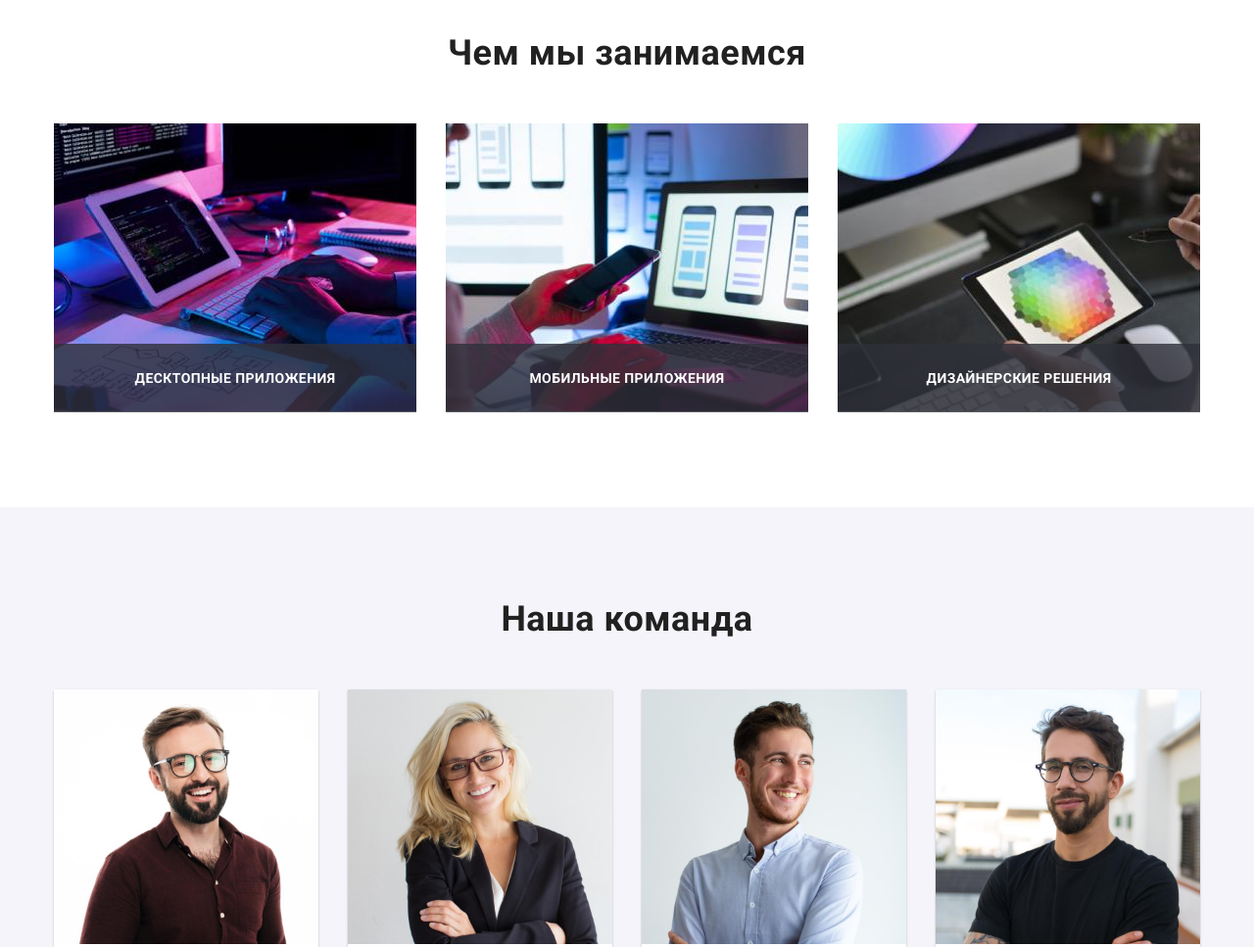
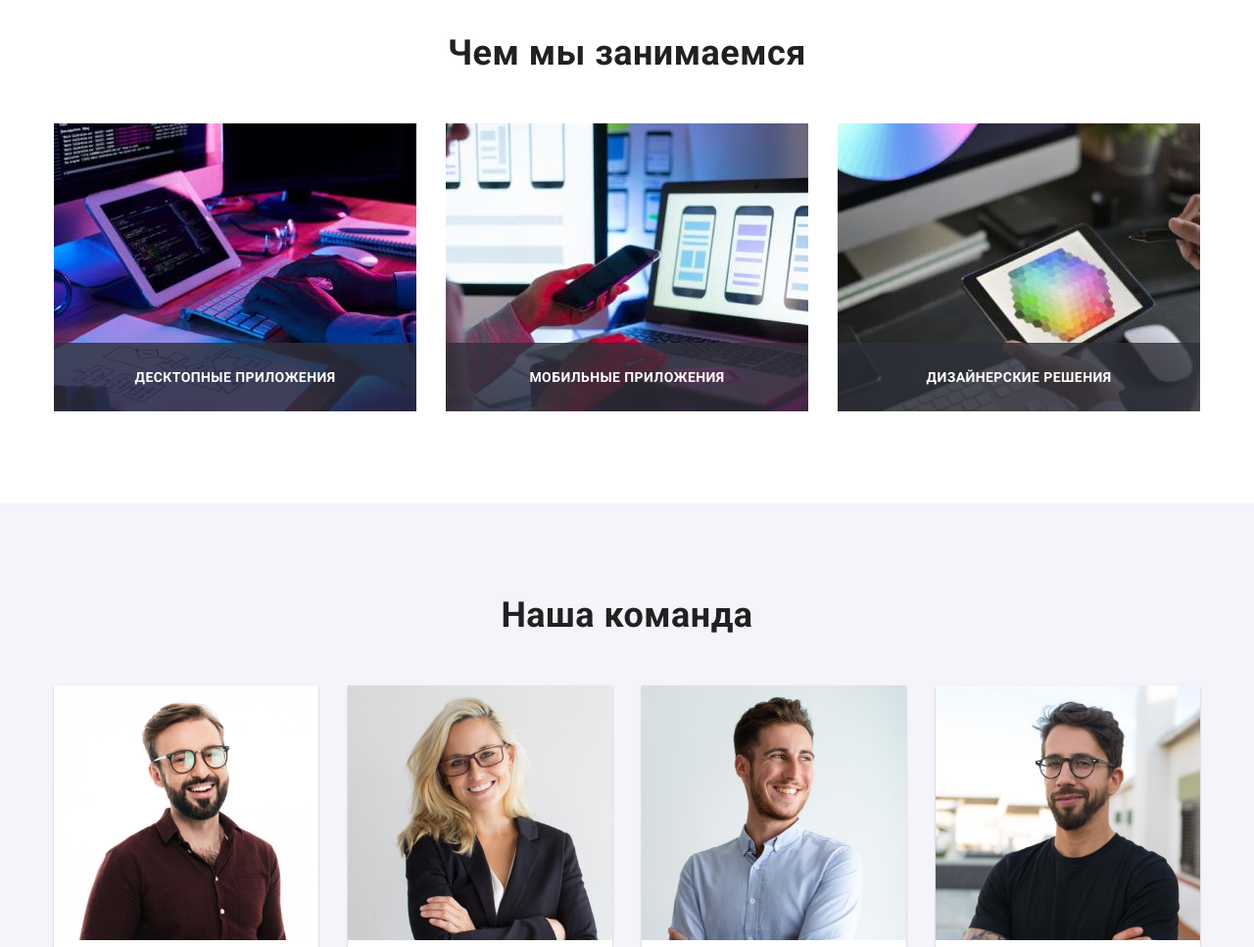
Before and after one commit to MayaZerko/goit-markup-hw-07, a plain HTML site: page index.html in a window 1280 px wide. Shown: the part 1080-2047 px from the top of the page at 98% size. Drawn offline with nearby package versions, Linux system fonts and the light colour scheme.

Commit message:
Add global styles

```diff
--- a/scss/base/_common.scss
+++ b/scss/base/_common.scss
@@ -7,11 +7,29 @@ body {
   letter-spacing: 0.03em;
 }
 
-.list {
+h1,
+h2,
+h3,
+h4,
+h5,
+h6 {
+  margin-top: 0;
+}
+
+p {
+  margin-top: 0;
+}
+
+ul {
   padding: 0;
   margin: 0;
+  list-style: none;
+}
 
-  list-style: none;
+img {
+  display: block;
+  max-width: 100%;
+  height: auto;
 }
 
 .link {
@@ -25,8 +43,3 @@ body {
 .top-section {
   padding-top: 94px;
 }
-
-.main-nav {
-  display: flex;
-  align-items: center;
-}
--- a/scss/components/_contact-nav.scss
+++ b/scss/components/_contact-nav.scss
@@ -1,3 +1,8 @@
+.main-nav {
+  display: flex;
+  align-items: center;
+}
+
 .main-nav .contact-nav {
   display: flex;
   margin-left: auto;
--- a/scss/layout/_our-work.scss
+++ b/scss/layout/_our-work.scss
@@ -20,7 +20,7 @@
   letter-spacing: 0.03em;
   text-transform: uppercase;
   position: absolute;
-  bottom: 3px;
+  bottom: 0px;
   left: 0;
   margin: 0;
   background-color: rgba(47, 48, 58, 0.8);
```
Also changed, not shown: css/main.css, css/main.min.css, 2 other files.
